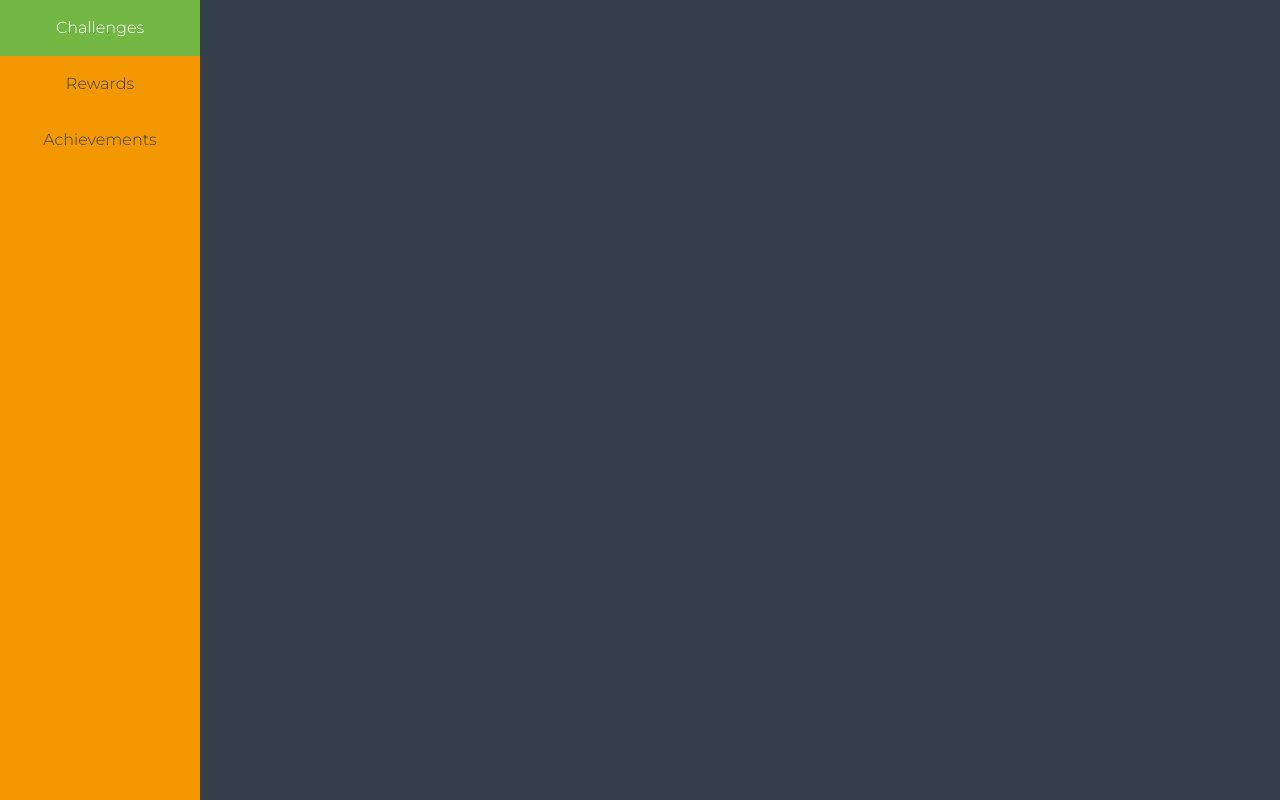
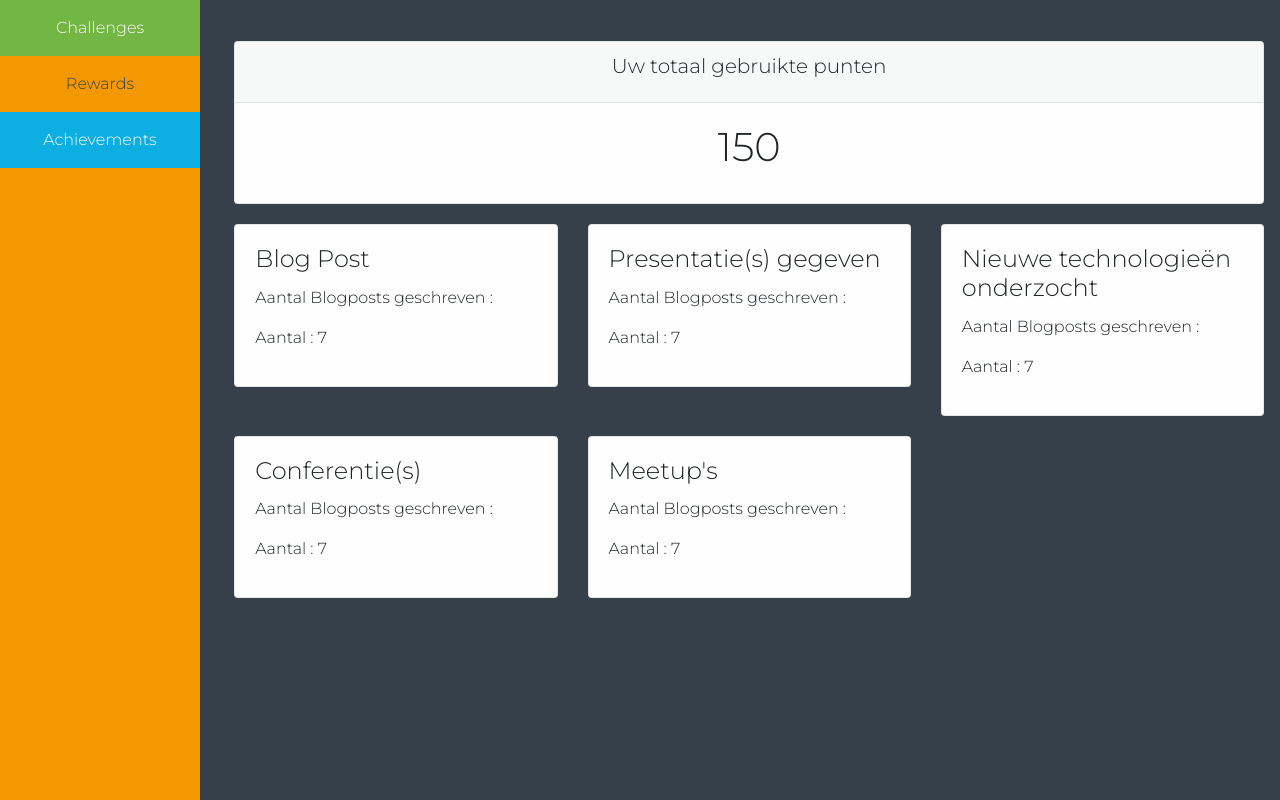
Before and after one commit to FlorianDH/rewards, an Angular app: page /achievement in a window 1280 px wide. Before the commit this address led to /. Built offline with nearby package versions, Linux system fonts and the light colour scheme.

Commit message:
achievements

```diff
--- a/angular.json
+++ b/angular.json
@@ -42,7 +42,7 @@
             "polyfills": "src/polyfills.ts",
             "tsConfig": "src/tsconfig.app.json",
             "assets": [
-              "src/favicon.ico",
+              "src/favicon.jpg",
               "src/assets"
             ],
             "styles": [
--- /dev/null
+++ b/src/app/achievement/achievement.component.html
@@ -0,0 +1,93 @@
+<div class="container">
+
+
+
+<div class="card text-center">
+    <div class="card-header">
+      <h5 class="card-title">Uw totaal gebruikte punten</h5>
+    </div>
+    <div class="card-body">
+      <h1 class="card-title">150</h1>
+
+      <!--<p><ngb-progressbar type="warning" [value]="75" [striped]="true" [animated]="true"><i>50%</i></ngb-progressbar></p>-->
+    </div>
+  </div>
+
+
+
+<div class="row">
+    <div class="col-sm-4">
+
+      <div class="card">
+      <div class="card-body">
+      <h4 class="card-title">Blog Post</h4>
+      <p class="card-text">Aantal Blogposts geschreven : </p>
+      <p><span>Aantal : </span>7</p>
+
+      </div>
+    </div>
+
+    </div>
+
+
+    <div class="col-sm-4">
+
+        <div class="card">
+        <div class="card-body">
+        <h4 class="card-title">Presentatie(s) gegeven</h4>
+        <p class="card-text">Aantal Blogposts geschreven : </p>
+        <p><span>Aantal : </span>7</p>
+
+        </div>
+      </div>
+
+      </div>
+
+      <div class="col-sm-4">
+
+          <div class="card">
+          <div class="card-body">
+          <h4 class="card-title">Nieuwe technologieën onderzocht</h4>
+          <p class="card-text">Aantal Blogposts geschreven : </p>
+          <p><span>Aantal : </span>7</p>
+
+          </div>
+        </div>
+
+        </div>
+
+
+        <div class="col-sm-4">
+
+            <div class="card">
+            <div class="card-body">
+            <h4 class="card-title">Conferentie(s)</h4>
+            <p class="card-text">Aantal Blogposts geschreven : </p>
+            <p><span>Aantal : </span>7</p>
+
+            </div>
+          </div>
+
+          </div>
+
+          <div class="col-sm-4">
+
+              <div class="card">
+              <div class="card-body">
+              <h4 class="card-title">Meetup's</h4>
+              <p class="card-text">Aantal Blogposts geschreven : </p>
+              <p><span>Aantal : </span>7</p>
+
+              </div>
+            </div>
+
+            </div>
+
+
+
+
+  </div>
+
+
+
+</div>
--- /dev/null
+++ b/src/app/achievement/achievement.component.scss
@@ -0,0 +1,3 @@
+.card{
+    margin-top : 20px;
+}
--- /dev/null
+++ b/src/app/achievement/achievement.component.ts
@@ -0,0 +1,15 @@
+import { Component, OnInit } from '@angular/core';
+
+@Component({
+  selector: 'app-achievement',
+  templateUrl: './achievement.component.html',
+  styleUrls: ['./achievement.component.scss']
+})
+export class AchievementComponent implements OnInit {
+
+  constructor() { }
+
+  ngOnInit() {
+  }
+
+}
--- a/src/app/app.component.ts
+++ b/src/app/app.component.ts
@@ -7,16 +7,9 @@ import { Component } from '@angular/core';
   styleUrls: ['./app.component.scss']
 })
 export class AppComponent {
-  title = 'rewards';
+  title = 'Reward APP';
 
   screenWidth: number;
 
-  constructor() {
-  // set screenWidth on page load
-  this.screenWidth = window.innerWidth;
-  window.onresize = () => {
-    // set screenWidth on screen size change
-    this.screenWidth = window.innerWidth;
-  };
+  constructor() {}
 }
-}
--- a/src/app/app.module.ts
+++ b/src/app/app.module.ts
@@ -7,11 +7,13 @@ import { NgbModule } from '@ng-bootstrap/ng-bootstrap';
 import { RewardModule } from './reward/reward.module';
 import { SidebarComponent } from './sidebar/sidebar.component';
 import { ChallengeModule} from './challenge/challenge.module';
+import { AchievementComponent } from './achievement/achievement.component';
 
 @NgModule({
   declarations: [
     AppComponent,
-    SidebarComponent
+    SidebarComponent,
+    AchievementComponent
   ],
   imports: [
     BrowserModule,
--- a/src/app/reward/reward.component.html
+++ b/src/app/reward/reward.component.html
@@ -1,4 +1,4 @@
-<div>
+<div class="container">
   <!-- Hier punten weergeven-->
   <div class="card text-center bg-success">
     <div class="card-body">
--- a/src/app/sidebar/sidebar.component.html
+++ b/src/app/sidebar/sidebar.component.html
@@ -1,11 +1,11 @@
 <div class="sidebar">
-  <a routerLink="" [class.activated]="currentUrl == '/'">
+  <a routerLink="challenge" [class.activated]="currentUrl == '/challenge'">
     Challenges
   </a>
-  <a routerLink="rewards" [class.activated]="currentUrl == '/rewards'">
+  <a routerLink="reward" [class.activated]="currentUrl == '/reward'">
     Rewards
  </a>
- <a routerLink="achievements" [class.activated]="currentUrl == '/achievements'">
+ <a routerLink="achievement" [class.activated]="currentUrl == '/achievement'">
   Achievements
  </a>
 
--- a/src/index.html
+++ b/src/index.html
@@ -2,11 +2,11 @@
 <html lang="en">
 <head>
   <meta charset="utf-8">
-  <title>Rewards</title>
+  <title>Reward APP</title>
   <base href="/">
 
   <meta name="viewport" content="width=device-width, initial-scale=1">
-  <link rel="icon" type="image/x-icon" href="favicon.ico">
+  <link rel="icon" type="image/x-icon" href="favicon.jpg">
   <link href="https://fonts.googleapis.com/icon?family=Material+Icons"
       rel="stylesheet">
 
@@ -15,4 +15,5 @@
 <body>
   <app-root></app-root>
 </body>
+
 </html>
```
Also changed, not shown: src/app/app-routing.module.ts (+2 -12 lines), src/favicon.jpg (added), 1 other file (tests, documents, lock files or other folders).
